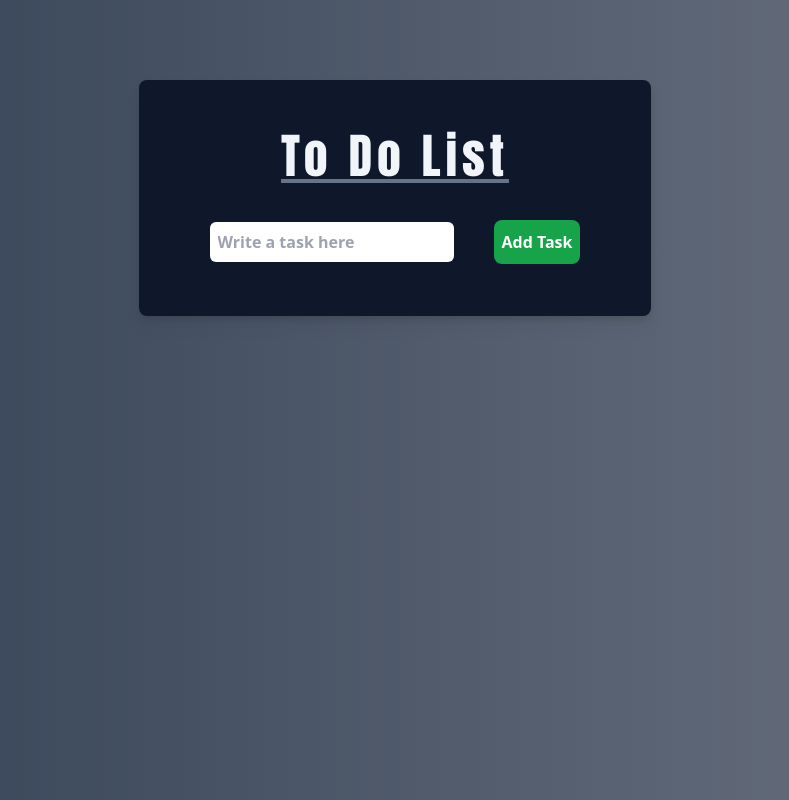
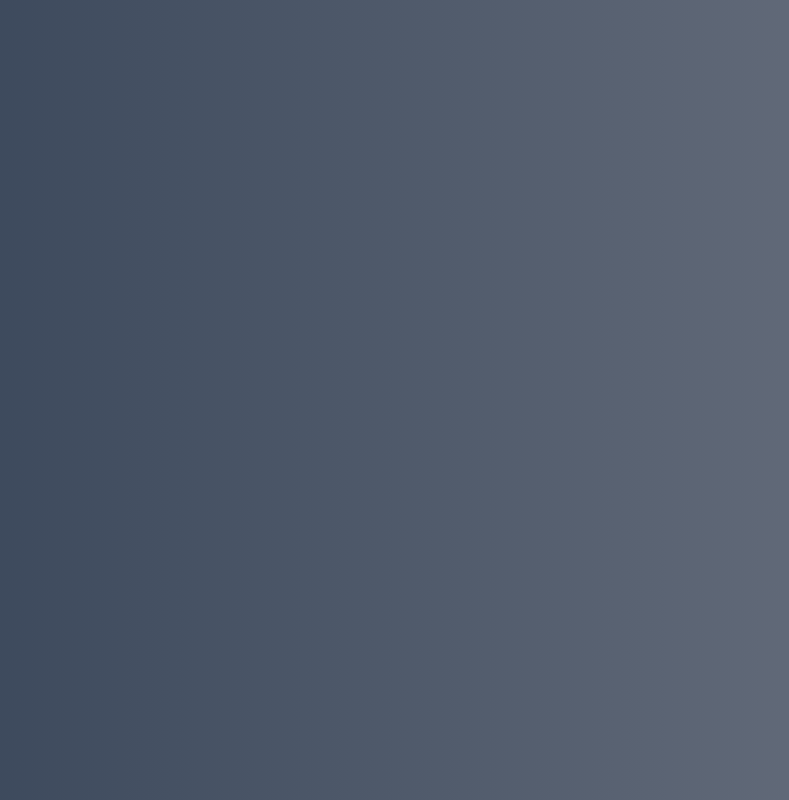
Before and after one commit to Dimakzkuru/ToDoApp, a React (Vite) app: page / in a window 1280 px wide. Shown: the whole page, without its empty margins (245-1034 px from the left). Built offline with nearby package versions, Linux system fonts and the light colour scheme; a web font is replaced by a local one.

Commit message:
Add Router Changes

```diff
--- a/src/App.jsx
+++ b/src/App.jsx
@@ -4,9 +4,9 @@ import { ToDoFormLocalStorage } from "./Components/ToDoFormLocalStorage";
 function App() {
   return (
     <main className=" w-full h-screen flex items-start justify-center bg-gradient-to-r from-slate-700 to-gray-500">
-      <BrowserRouter>
+      <BrowserRouter basename="/ToDoApp">
         <Routes>
-          <Route index element={<ToDoFormLocalStorage />} />
+          <Route path="/ToDoApp" index element={<ToDoFormLocalStorage />} />
         </Routes>
       </BrowserRouter>
     </main>
```
